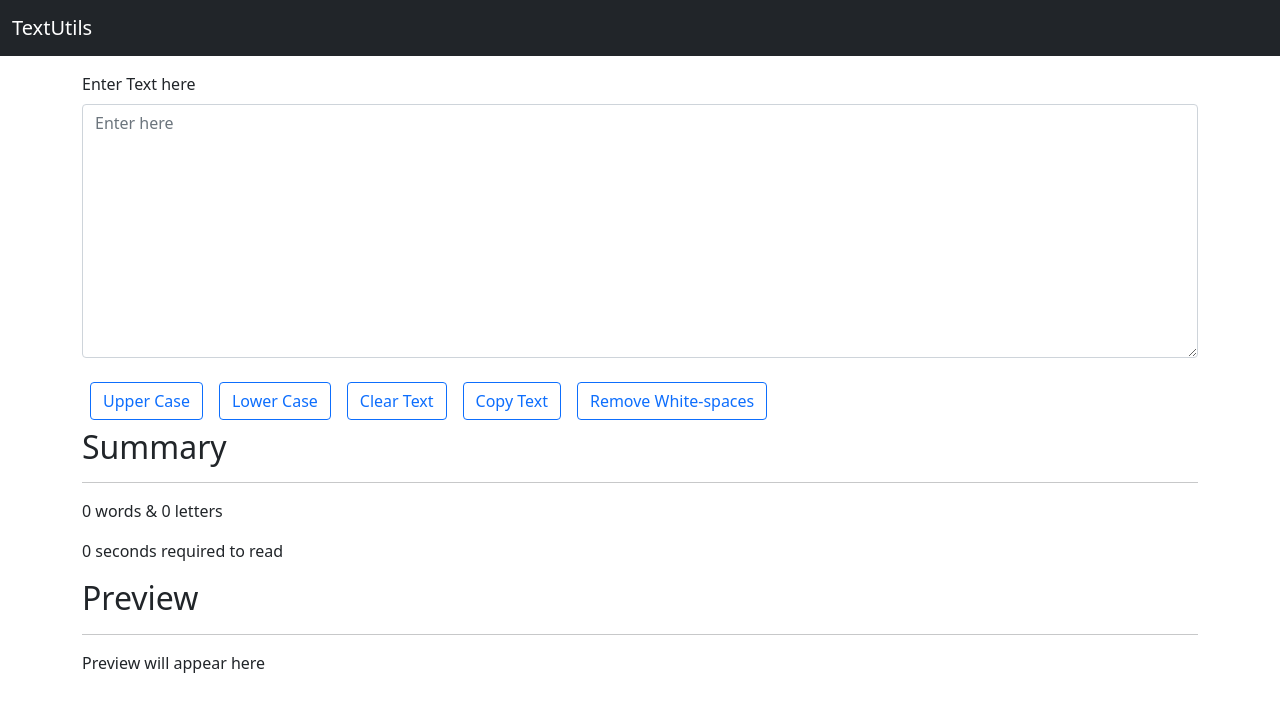
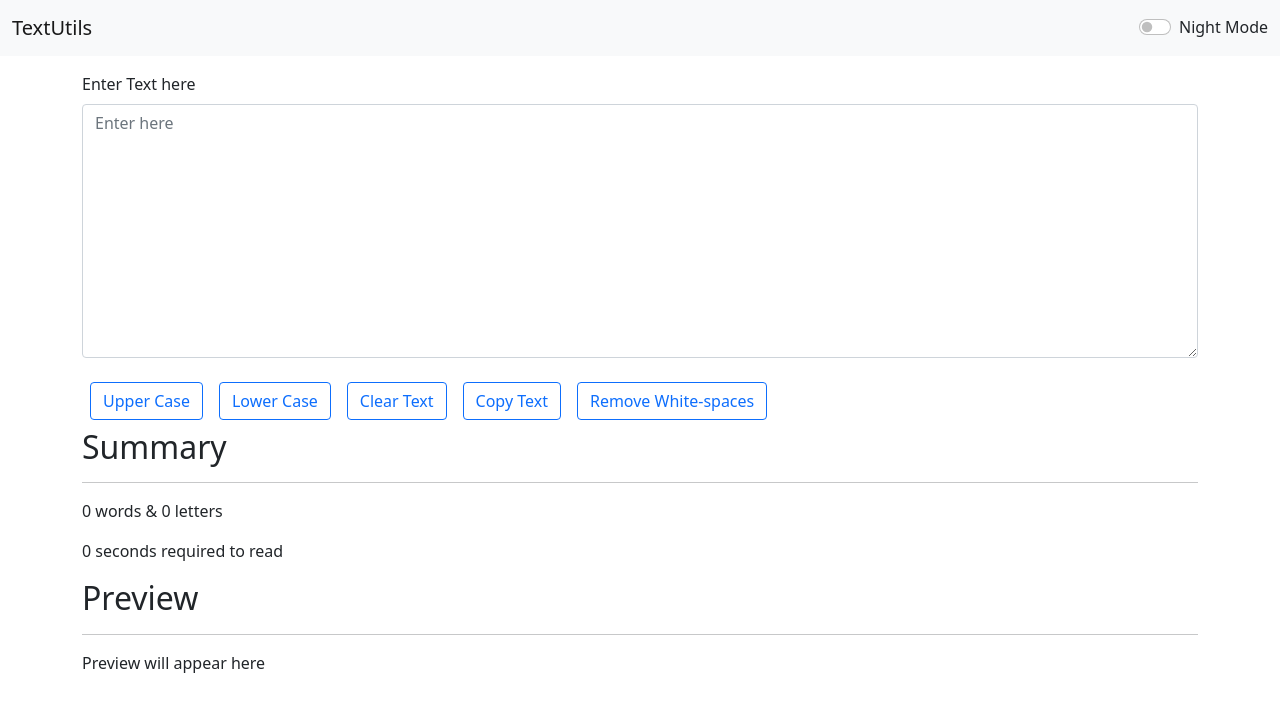
Before and after one commit to cybersaksham/React-Textutils, a React (Create React App) app: page / in a window 1280 px wide. Shown: the top 712 px of the page. Built offline with nearby package versions, Linux system fonts and the light colour scheme.

Commit message:
night mode

```diff
--- a/src/App.js
+++ b/src/App.js
@@ -1,11 +1,39 @@
 import Navbar from "./components/Navbar";
 import Form from "./components/Form";
+import React, { useState } from "react";
 
 function App() {
+  // Theme states
+  const [theme, setTheme] = useState({
+    nav: "light",
+    bg: "white",
+    fg: "black",
+  });
+
+  const changeTheme = () => {
+    if (theme.bg === "white") {
+      setTheme({
+        nav: "dark",
+        bg: "#080f20",
+        fg: "white",
+      });
+      document.body.style.background = "#080f20";
+      document.body.style.color = "white";
+    } else {
+      setTheme({
+        nav: "light",
+        bg: "white",
+        fg: "black",
+      });
+      document.body.style.background = "white";
+      document.body.style.color = "black";
+    }
+  };
+
   return (
     <>
-      <Navbar title="TextUtils" />
-      <Form />
+      <Navbar title="TextUtils" theme={theme} toggle={changeTheme} />
+      <Form theme={theme} />
     </>
   );
 }
--- a/src/components/Form.js
+++ b/src/components/Form.js
@@ -1,6 +1,6 @@
 import React, { useState } from "react";
 
-export default function Form() {
+export default function Form({ theme }) {
   // Declaring textarea value state
   const [text, setText] = useState("");
 
@@ -38,6 +38,7 @@ export default function Form() {
           id="myText"
           rows="10"
           placeholder="Enter here"
+          style={{ backgroundColor: theme.bg, color: theme.fg }}
         ></textarea>
       </div>
       <button onClick={handleUpCase} className="m-2 btn btn-outline-primary">
--- a/src/components/Navbar.js
+++ b/src/components/Navbar.js
@@ -3,7 +3,9 @@ import PropTypes from "prop-types";
 
 export default function Navbar(props) {
   return (
-    <nav className="navbar navbar-expand-lg navbar-dark bg-dark">
+    <nav
+      className={`navbar navbar-expand-lg navbar-${props.theme.nav} bg-${props.theme.nav}`}
+    >
       <div className="container-fluid">
         <a className="navbar-brand" href="/">
           {props.title}
@@ -19,6 +21,23 @@ export default function Navbar(props) {
         >
           <span className="navbar-toggler-icon"></span>
         </button>
+        <div className="collapse navbar-collapse" id="navbarSupportedContent">
+          <ul className="navbar-nav me-auto mb-2 mb-lg-0"></ul>
+          <div className="form-check form-switch">
+            <input
+              className="form-check-input"
+              type="checkbox"
+              id="flexSwitchCheckDefault"
+              onClick={props.toggle}
+            />
+            <label
+              className="form-check-label"
+              htmlFor="flexSwitchCheckDefault"
+            >
+              Night Mode
+            </label>
+          </div>
+        </div>
       </div>
     </nav>
   );
```
